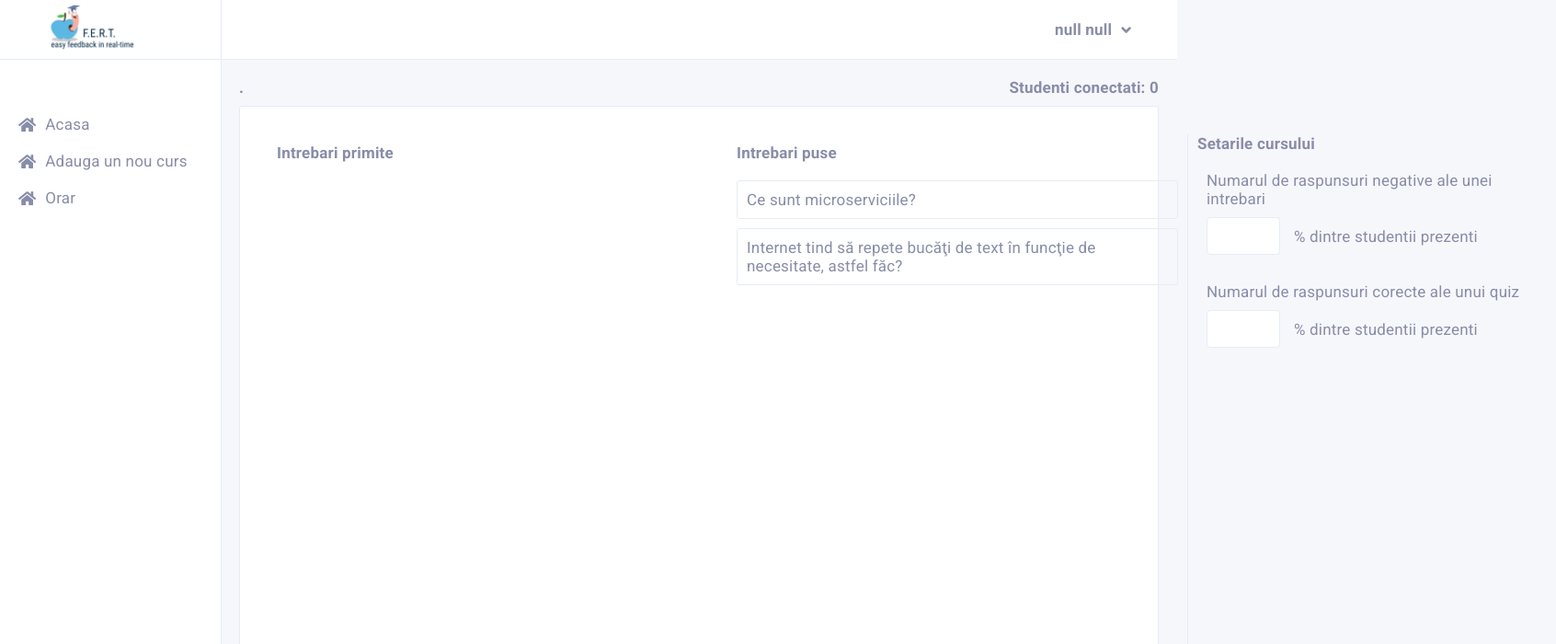
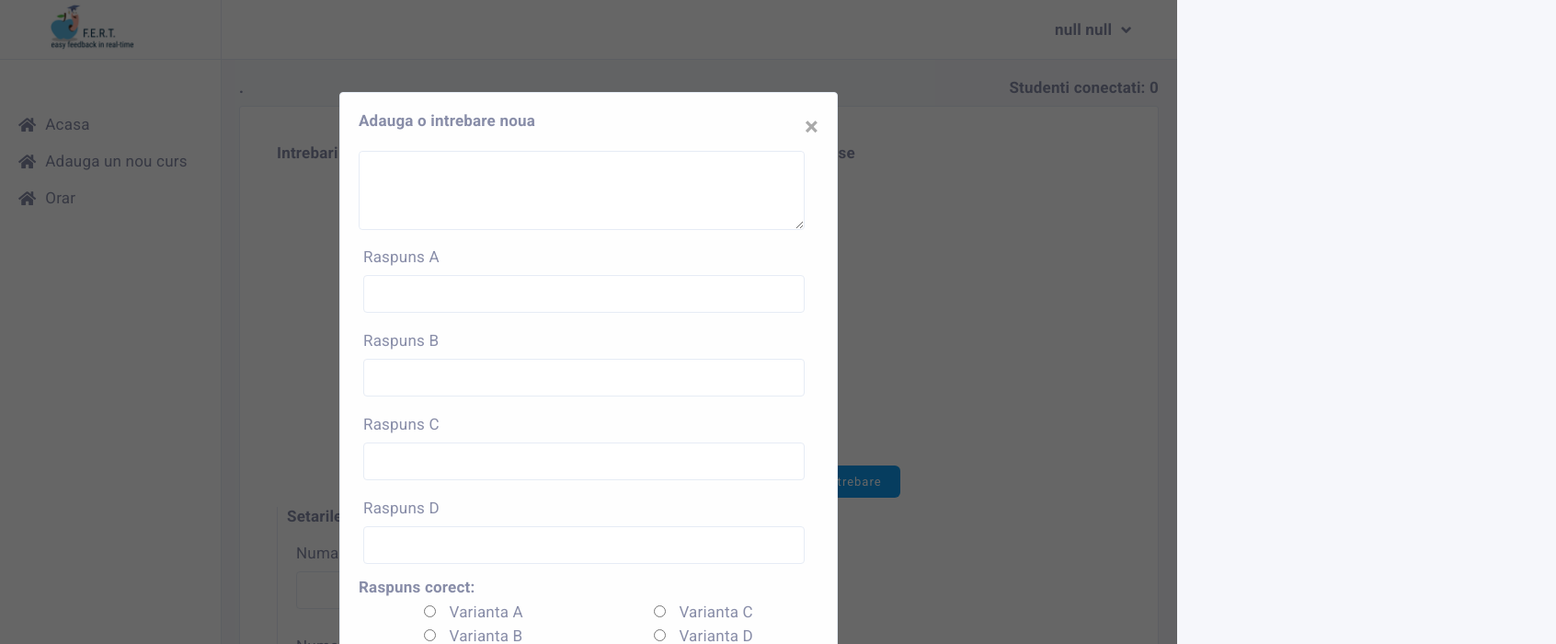
Before and after one commit to razvan9921/FERT, a plain HTML site: page ClientApp/public/professor/current-course.html in a window 1280 px wide. Both pictures are taken after a click on the button "Adauga o intrebare". Shown: the top 700 px of the page at 92% size, 1692 px wide, since content can reach past the window. Drawn offline with Linux system fonts and the light colour scheme; some packages are replaced by stand-ins of ours.

Commit message:
added functionality for adding quizzes

```diff
--- a/ClientApp/public/javascript/current-course-interaction.js
+++ b/ClientApp/public/javascript/current-course-interaction.js
@@ -20,20 +20,46 @@ function getCurrentCouse() {
       for (var index = 0; index < course.questions.length; index++) {
         element = course.questions[index];
         if (!element.isValidated && element.votes >= (course.studentLikes * course.students.length) / 100) {
-          div = document.createElement('div');
+          var div = document.createElement('div');
           div.classList.add('question', 'padding-10', 'margin-10', 'display-flex', 'space-between');
           section.appendChild(div);
+
+          var container = document.createElement('div');
+          container.classList.add('display-flex', 'flex-column');
+
           p = document.createElement('p');
           p.innerHTML = element.title;
 
-          input = document.createElement('input');
+          var span = document.createElement('span');
+          span.classList.add('question-info', 'margin-top-10');
+          span.innerHTML = 'Votes: ' + element.votes;
+
+          div.appendChild(container);
+
+          container.appendChild(p);
+          container.appendChild(span);
+
+
+          var input = document.createElement('input');
           input.setAttribute('type', 'checkbox');
           input.classList.add('form-checkbox', 'visibility-hidden');
           input.setAttribute('id', `question-${index}`);
           input.setAttribute('onclick', `clearQuestion("question-${index}")`);
-          div.appendChild(p);
           div.appendChild(input);
         }
+      }
+
+      var quizzes = document.getElementById('quizzes');
+      quizzes.innerHTML = '';
+      for (var index = 0; index < course.quizzes.length; index++) {
+        element = course.quizzes[index];
+
+        var div = document.createElement('div');
+        div.classList.add('question', 'padding-10', 'margin-10');
+        quizzes.appendChild(div);
+        var p = document.createElement('p');
+        p.innerHTML = element.text;
+        div.appendChild(p);
       }
     });
   }
@@ -71,3 +97,59 @@ function clearQuestion(id) {
     res.set(course);
   }, 500);
 }
+
+function saveData() {
+  var app = firebase.app();
+  var db = firebase.firestore();
+
+  res = db.collection("courses").doc(courseId);
+
+  text = document.getElementById('quiz-text').value;
+  answer1 = document.getElementById('answer1').value;
+  answer2 = document.getElementById('answer2').value;
+  answer3 = document.getElementById('answer3').value;
+  answer4 = document.getElementById('answer4').value;
+
+  document.getElementById('quiz-text').value = '';
+  document.getElementById('answer1').value = '';
+  document.getElementById('answer2').value = '';
+  document.getElementById('answer3').value = '';
+  document.getElementById('answer4').value = '';
+
+  var1 = document.getElementById('correctAnswer1').checked;
+  var2 = document.getElementById('correctAnswer2').checked;
+  var3 = document.getElementById('correctAnswer3').checked;
+  var4 = document.getElementById('correctAnswer4').checked;
+
+  if (course.quizzes == undefined) {
+    course.quizzes = [];
+  }
+  var correctAnswer = 0;
+  if (var1) {
+    correctAnswer = 0;
+  }
+  if (var2) {
+    correctAnswer = 1;
+  }
+  if (var3) {
+    correctAnswer = 2
+  }
+  if (var4) {
+    correctAnswer = 3
+  }
+
+  obj = {
+    'text': text,
+    'answers': [
+      answer1,
+      answer2,
+      answer3,
+      answer4
+    ],
+    'correctAnswer': correctAnswer,
+    'isValidated': false
+  }
+
+  course.quizzes.push(obj);
+  res.set(course);
+}
--- a/ClientApp/public/javascript/new-course.js
+++ b/ClientApp/public/javascript/new-course.js
@@ -20,7 +20,9 @@ function newCourse() {
     "classroom": classroom,
     "studentLikes": studentLikes,
     "quizCorrectAnswer": quizCorrectAnswer,
-    "createdBy": email
+    "createdBy": email,
+    "quizzes":[],
+    "questions":[]
   };
 
   res = db.collection("courses").add(course)
--- a/ClientApp/public/professor/current-course.html
+++ b/ClientApp/public/professor/current-course.html
@@ -82,35 +82,32 @@
 		<div id="courseInfo">
 			<div class="display-flex space-between margin-right-20">
 				<h4 id="courseTitle" class="margin-top-20 margin-left-20">.</h4>
-				<h4 class="margin-top-20 margin-left-20">Studenti conectati: <spam id="number-students">0</spam></h4>
+				<h4 class="margin-top-20 margin-left-20">Studenti conectati: <spam id="number-students">0</spam>
+				</h4>
 			</div>
 
 			<div class="course-info-section margin-left-20 margin-top-10 margin-right-20">
-				<div class="display-flex space-between">
-					<div class="questions-section">
+				<div class="display-flex flex-wrap">
+
+					<div class="questions-section margin-right-20">
 						<h4 class="margin-10">Intrebari primite</h4>
 						<div id="questions" class="questions-card">
 						</div>
 					</div>
+
 					<div>
-						<div class="questions-section">
+						<div class="questions-section margin-right-10">
 							<h4 class="margin-10">Intrebari puse</h4>
-							<div class="questions-card">
-								<div class="question padding-10 margin-10">
-									<p>Ce sunt microserviciile?</p>
-								</div>
-								<div class="question padding-10 margin-10">
-									<p>Internet tind să repete bucăţi de text în funcţie de necesitate, astfel făc?</p>
-								</div>
+							<div id="quizzes" class="questions-card">
 							</div>
 						</div>
 						<div class="display-flex flex-end margin-top-20">
-							<button class="button button-info margin-right-20">Adauga o intrebare</button>
+							<button class="button button-info margin-right-20" onclick="openModal()">Adauga o intrebare</button>
 						</div>
 					</div>
 					<div>
 						<form method="POST" onsubmit="updateCourse(); return false">
-							<div class="setting-course border-left">
+							<div class="setting-course margin-left-10 border-left">
 								<h4 class="margin-left-10">Setarile cursului</h4>
 								<div class="display-flex flex-column margin-20">
 									<label>Numarul de raspunsuri negative ale unei intrebari</label>
@@ -140,53 +137,63 @@
 			<div id="myModal" class="modal">
 
 				<!-- Modal content -->
-				<div class="modal-content">
+				<form onsubmit="saveData();closeModal();">
+					<div class="modal-content add-question-modal">
 						<span onclick="closeModal()" class="close">&times;</span>
-					<h4>Editeaza profesori colaboratori</h4>
+						<h4>Adauga o intrebare noua</h4>
 						<div class="edit-professors-section margin-top-10">
 							<div class="find-professors">
-							<h5>Adauga profesori:</h5>
-							<input type="text" placeholder="Cauta profesori">
+								<textarea id="quiz-text" class="input-question" rows="4" cols="50" required></textarea>
 								<div class="list-professors">
-								<div class="professor padding-5 display-flex space-between">
-									<p class="name">Ana Blandiana</p>
-									<i class="fas fa-plus"></i>
+									<div class="professor padding-5 display-flex flex-column">
+										<p class="name">Raspuns A</p>
+										<input id="answer1" type="text" required>
 									</div>
-								<div class=" professor padding-5 display-flex space-between">
-									<p class="name">Ana Blandiana</p>
-									<i class="fas fa-plus"></i>
+									<div class=" professor padding-5 display-flex flex-column">
+										<p class="name">Raspuns B</p>
+										<input id="answer2" type="text" required>
 									</div>
-								<div class="professor padding-5 display-flex space-between">
-									<p class="name">Ana Blandiana</p>
-									<i class="fas fa-plus"></i>
+									<div class="professor padding-5 display-flex flex-column">
+										<p class="name">Raspuns C</p>
+										<input id="answer3" type="text" required>
 									</div>
-								<div class=" professor padding-5 display-flex space-between">
-									<p class="name">Ana Blandiana</p>
-									<i class="fas fa-plus"></i>
-								</div>
-								<div class="professor padding-5 display-flex space-between">
-									<p class="name">Ana Blandiana</p>
-									<i class="fas fa-plus"></i>
-								</div>
-							</div>
-						</div>
-						<div class="actual-professors">
-							<h5>Profesori colaboratori:</h5>
-							<input type="text" placeholder="Cauta profesori">
-							<div class="list-professors">
-								<div class="professor padding-5 display-flex space-between">
-									<p class="name">Ana Blandiana</p>
-									<i class="fas fa-minus"></i>
+									<div class=" professor padding-5 display-flex flex-column">
+										<p class="name">Raspuns D</p>
+										<input id="answer4" type="text" required>
 									</div>
 								</div>
 							</div>
 						</div>
-					<div class="buttons-modal display-flex flex-end align-center margin-right-10">
-						<button onclick="closeModal()" type="submit" class="button button-danger margin-top-10">Anuleaza</button>
-						<span class="margin-left-5 margin-right-5"> sau </span>
-						<button onclick="closeModal()" type="submit" class="button button-submit margin-top-10">Salveaza</button>
+						<div>
+							<h4>Raspuns corect:</h4>
+							<div class="display-flex space-around margin-bottom-20">
+								<div class="display-flex flex-column">
+									<div>
+										<input id="correctAnswer1" type="radio" name="correctAnswer" value="A" /> Varianta A
+									</div>
+									<div>
+										<input id="correctAnswer2" type="radio" name="correctAnswer" value="B" class="margin-top-0" /> Varianta B
 									</div>
 								</div>
+								<div class="display-flex flex-column">
+									<div>
+										<input id="correctAnswer3" type="radio" name="correctAnswer" value="C" /> Varianta C
+									</div>
+									<div>
+										<input id="correctAnswer4" type="radio" name="correctAnswer" value="D" class="margin-top-0" /> Varianta D
+									</div>
+								</div>
+							</div>
+
+						</div>
+						<div class="buttons-modal display-flex flex-end align-center margin-right-10">
+							<input onclick="closeModal()" type="submit" class="button button-danger margin-top-10">Anuleaza</input>
+							<span class="margin-left-5 margin-right-5"> sau </span>
+							<input type="submit" class="button button-submit margin-top-10">Salveaza</input>
+						</div>
+					</div>
+				</form>
+
 			</div>
 		</div>
 		<script src="../javascript/menu-interaction.js"></script>
--- a/ClientApp/public/styles/current-course.css
+++ b/ClientApp/public/styles/current-course.css
@@ -6,8 +6,8 @@
 
 }
 
-.question-section {
-  width: 100%;
+.questions-section {
+  width: 500px;
 }
 
 .questions-card {
@@ -29,3 +29,35 @@
   width: 400px;
   height: 700px;
 }
+
+@media only screen and (max-width: 1300px) {
+  .questions-section {
+    width: 100%;
+    max-width: 500px;
+  }
+
+  .questions-card {
+    width: 100%;
+    height: 300px;
+  }
+
+  .setting-course {
+    width: 100%;
+    height: 300px;
+  }
+}
+
+
+.question-info {
+  font-size: 13px;
+  color: #c2c6cc;
+}
+
+.input-question {
+  width: 97%;
+  resize: vertical;
+}
+
+.add-question-modal {
+  max-width: 500px;
+}
--- a/ClientApp/public/styles/margins-and-paddings.css
+++ b/ClientApp/public/styles/margins-and-paddings.css
@@ -1,3 +1,11 @@
+.margin-0 {
+    margin: 0px;
+}
+
+.margin-top-0 {
+    margin-top: 0px;
+}
+
 .margin-10 {
     margin: 10px;
 }
```
Lines whose indentation alone changed are shown as unchanged.
